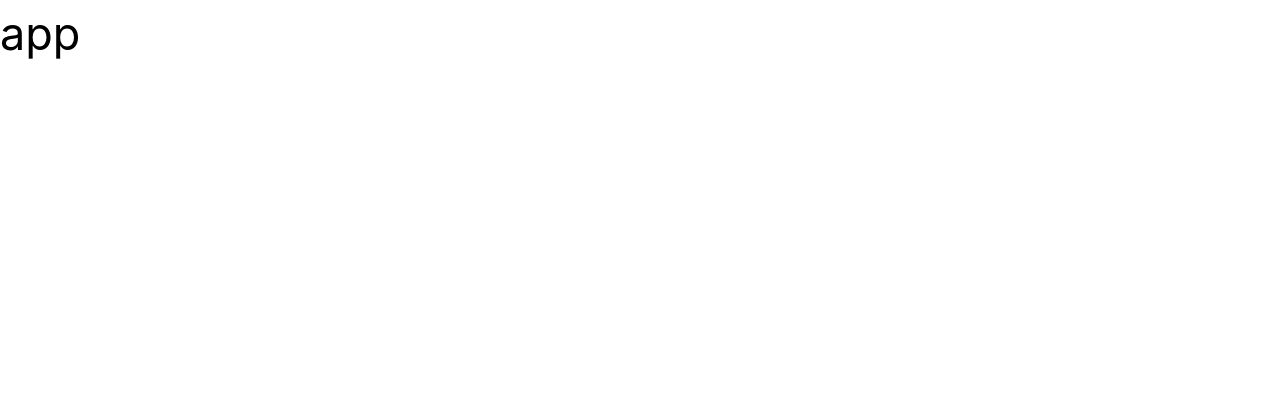
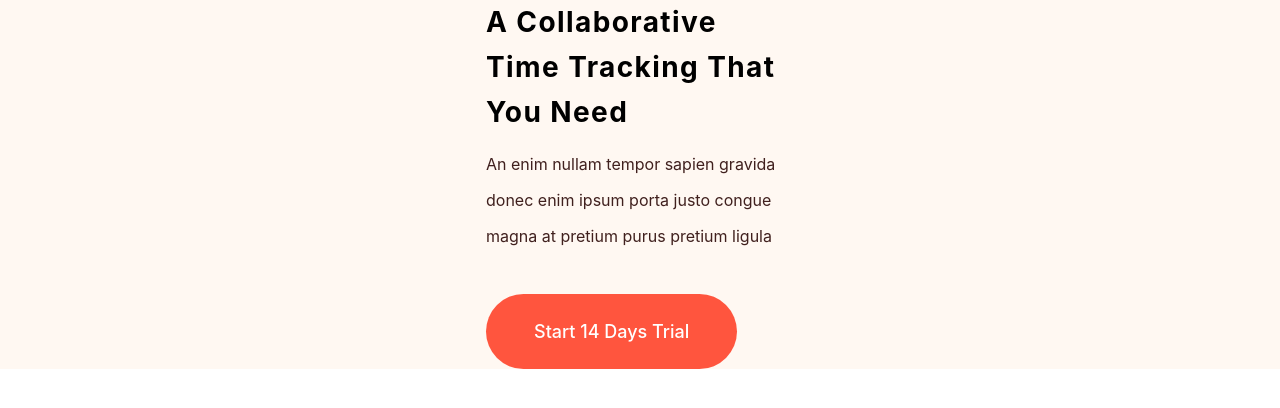
Before and after one commit to Evgenyloy/saasto-tailwind, a React (Vite) app: page / in a window 1280 px wide. Shown: the top 408 px of the page. Built offline with nearby package versions, Linux system fonts and the light colour scheme.

Commit message:
hero component started

```diff
--- a/src/components/app/App.jsx
+++ b/src/components/app/App.jsx
@@ -1,5 +1,11 @@
+import Hero from "../hero/Hero";
+
 function app() {
-  return <div className="text-[45px]">app</div>;
+  return (
+    <div className="">
+      <Hero />
+    </div>
+  );
 }
 
 export default app;
--- /dev/null
+++ b/src/components/hero/Hero.jsx
@@ -0,0 +1,26 @@
+import Container from "../ui/Container";
+
+function Hero() {
+  return (
+    <section className="bg-[#fff8f2FF]">
+      <Container>
+        <h1 className="text-[28px] font-bold mb-[12px] capitalize leading-[1.6] tracking-wider">
+          A collaborative
+          <br />
+          Time Tracking that
+          <br />
+          you Need
+        </h1>
+        <p className="text-[16px] text-[#40201eFF] leading-[2.25] mb-[40px]">
+          An enim nullam tempor sapien gravida donec enim ipsum porta justo
+          congue magna at pretium purus pretium ligula
+        </p>
+        <button className="px-48 py-24 bg-[#ff553eFF] rounded-[100px] text-white font-[500] text-[18px]">
+          Start 14 Days Trial
+        </button>
+      </Container>
+    </section>
+  );
+}
+
+export default Hero;
--- /dev/null
+++ b/src/components/ui/Container.jsx
@@ -0,0 +1,7 @@
+function Container({className, children }) {
+  return (
+    <div className={`w-full h-full max-w-340 mx-auto px-16 ${className}`}>{children}</div>
+  );
+}
+
+export default Container;
```
